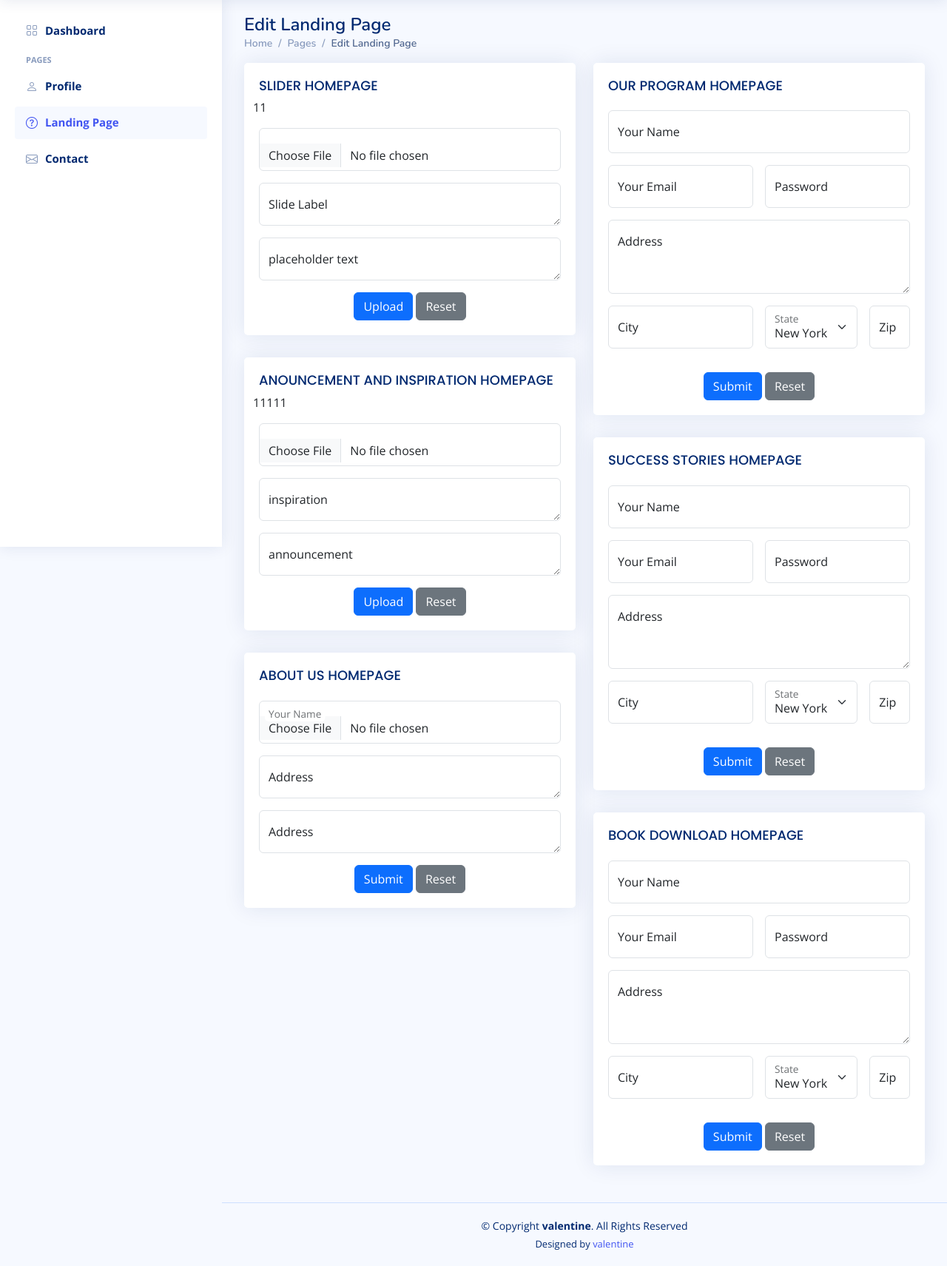
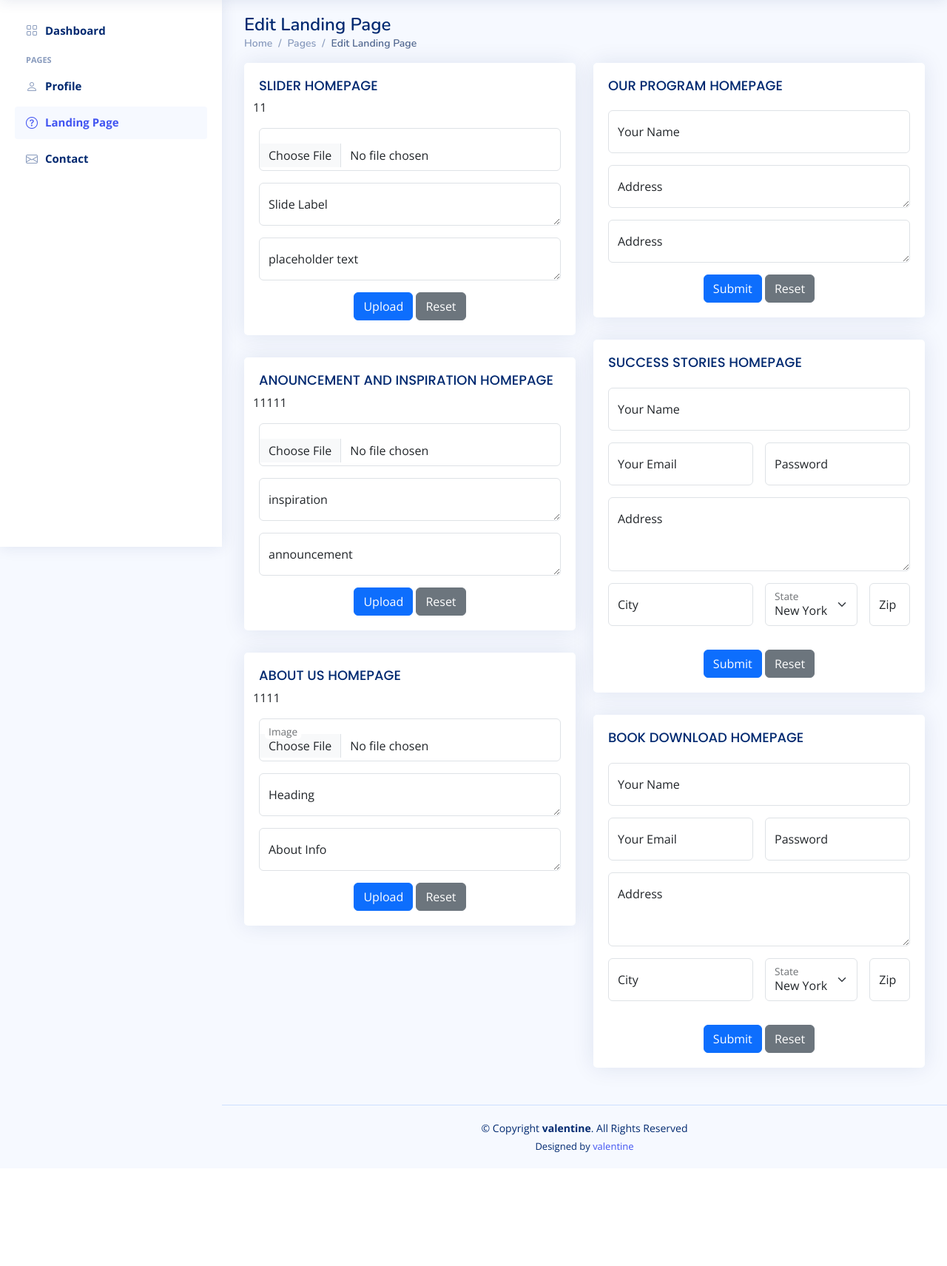
Before and after one commit to jvc-byte/coaching-site, a PHP site: page /admin/pages/landingpage.php in a window 1280 px wide. Shown: the part 61-1772 px from the top of the page at 74% size. After the commit the page ends 1619 px from the top, so only its background shows below. Run offline with PHP 8.4, Linux system fonts and the light colour scheme; the visitor is signed in with stand-in values (Sample User, id 1); tables that the repository leaves empty or names only in its code hold one stand-in row (values such as "Sample post"); some libraries are stand-ins or nearby versions.

Commit message:
about us homepage fetching from database added folder for the image

```diff
--- a/BLOG SITE/admin/pages/landingpage.php
+++ b/BLOG SITE/admin/pages/landingpage.php
@@ -472,29 +472,65 @@ $row = mysqli_fetch_array($result, MYSQLI_ASSOC);
               <h5 class="card-title">ABOUT US HOMEPAGE</h5>
 
               <!-- Floating Labels Form -->
-              <form class="row g-3">
+              <form action="about_us_proccess.php" method="post" enctype="multipart/form-data" class="row g-3">
+              <?php
+                // Check if the nothing message is set in the session
+                if (isset($_SESSION["nothing"])) {
+                  echo $_SESSION["nothing"];
+                  // Unset the session variable to clear the message
+                  unset($_SESSION["nothing"]);
+                }
+
+                // Check if the correct message is set in the session
+                if (isset($_SESSION["correct"])) {
+                  echo $_SESSION["correct"];
+                  // Unset the session variable to clear the message
+                  unset($_SESSION["correct"]);
+                }
+
+                // Check if the wrong message is set in the session
+                if (isset($_SESSION["wrong"])) {
+                  echo $_SESSION["wrong"];
+                  // Unset the session variable to clear the message
+                  unset($_SESSION["wrong"]);
+                }
+
+                // Check if the error message is set in the session
+                if (isset($_SESSION["error"])) {
+                  echo $_SESSION["error"];
+                  // Unset the session variable to clear the message
+                  unset($_SESSION["error"]);
+                }
+
+                // Check if the terminate message is set in the session
+                if (isset($_SESSION["terminate"])) {
+                  echo $_SESSION["terminate"];
+                  // Unset the session variable to clear the message
+                  unset($_SESSION["terminate"]);
+                }
+                ?>
                 <div class="col-md-12">
                   <div class="form-floating">
-                    <input type="file" class="form-control" id="floatingName" placeholder="Your Name">
-                    <label for="floatingName">Your Name</label>
+                    <input type="file" class="form-control" id="floatingName" name="image3" placeholder="image">
+                    <label for="floatingName">Image</label>
                   </div>
                 </div>
                 <div class="col-12">
                   <div class="form-floating">
-                    <textarea class="form-control" placeholder="Address" id="floatingTextarea"
+                    <textarea class="form-control" placeholder="heading" name="heading" id="floatingTextarea"
                       style="height: 50px;"></textarea>
-                    <label for="floatingTextarea">Address</label>
+                    <label for="floatingTextarea">Heading</label>
                   </div>
                 </div>
                 <div class="col-12">
                   <div class="form-floating">
-                    <textarea class="form-control" placeholder="Address" id="floatingTextarea"
+                    <textarea class="form-control" placeholder="about" name="about" id="floatingTextarea"
                       style="height: 50px;"></textarea>
-                    <label for="floatingTextarea">Address</label>
+                    <label for="floatingTextarea">About Info</label>
                   </div>
                 </div>
                 <div class="text-center">
-                  <button type="submit" class="btn btn-primary">Submit</button>
+                  <button type="submit" name="submit" class="btn btn-primary">Upload</button>
                   <button type="reset" class="btn btn-secondary">Reset</button>
                 </div>
               </form><!-- End floating Labels Form -->
@@ -518,47 +554,18 @@ $row = mysqli_fetch_array($result, MYSQLI_ASSOC);
                     <label for="floatingName">Your Name</label>
                   </div>
                 </div>
-                <div class="col-md-6">
+                <div class="col-12">
                   <div class="form-floating">
-                    <input type="email" class="form-control" id="floatingEmail" placeholder="Your Email">
-                    <label for="floatingEmail">Your Email</label>
-                  </div>
-                </div>
-                <div class="col-md-6">
-                  <div class="form-floating">
-                    <input type="password" class="form-control" id="floatingPassword" placeholder="Password">
-                    <label for="floatingPassword">Password</label>
+                    <textarea class="form-control" placeholder="Address" id="floatingTextarea"
+                      style="height: 50px;"></textarea>
+                    <label for="floatingTextarea">Address</label>
                   </div>
                 </div>
                 <div class="col-12">
                   <div class="form-floating">
                     <textarea class="form-control" placeholder="Address" id="floatingTextarea"
-                      style="height: 100px;"></textarea>
+                      style="height: 50px;"></textarea>
                     <label for="floatingTextarea">Address</label>
-                  </div>
-                </div>
-                <div class="col-md-6">
-                  <div class="col-md-12">
-                    <div class="form-floating">
-                      <input type="text" class="form-control" id="floatingCity" placeholder="City">
-                      <label for="floatingCity">City</label>
-                    </div>
-                  </div>
-                </div>
-                <div class="col-md-4">
-                  <div class="form-floating mb-3">
-                    <select class="form-select" id="floatingSelect" aria-label="State">
-                      <option selected>New York</option>
-                      <option value="1">Oregon</option>
-                      <option value="2">DC</option>
-                    </select>
-                    <label for="floatingSelect">State</label>
-                  </div>
-                </div>
-                <div class="col-md-2">
-                  <div class="form-floating">
-                    <input type="text" class="form-control" id="floatingZip" placeholder="Zip">
-                    <label for="floatingZip">Zip</label>
                   </div>
                 </div>
                 <div class="text-center">
```
Also changed, not shown: BLOG SITE/admin/pages/about_us_proccess.php (added, +55 -0 lines), BLOG SITE/include/aboutUsCard.php (+12 -11 lines), BLOG SITE/admin/pages/about_image/6517443bdb1cf_owner-picture2.png (added).
